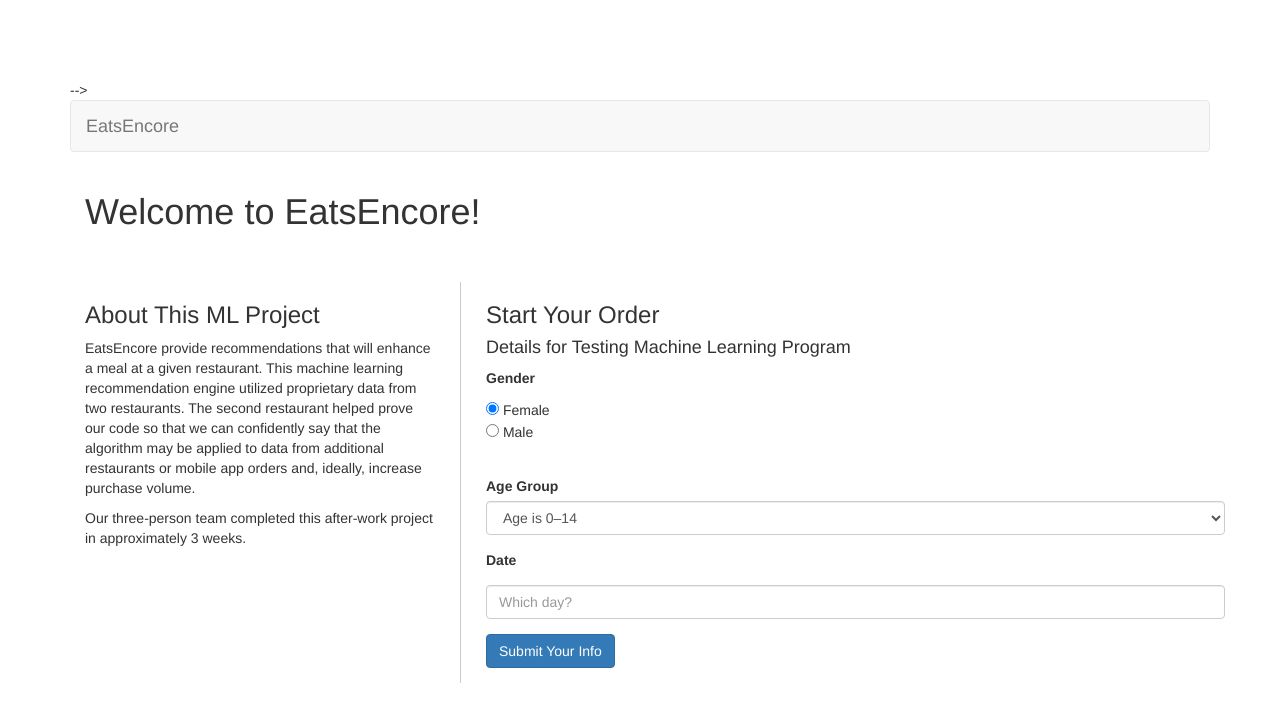
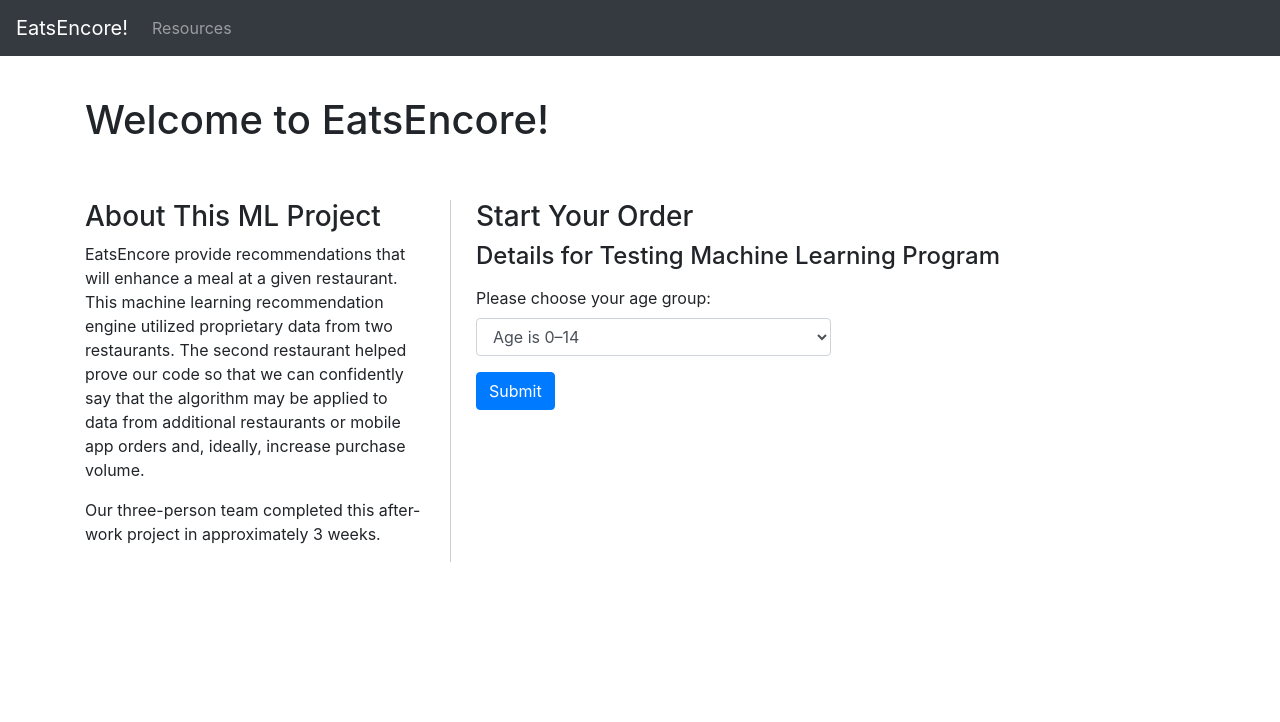
Before and after one commit to ocsc-datascience/EatsEncore, a Flask app: page / in a window 1280 px wide. Shown: the top 722 px of the page. Run offline with Flask 2, Linux system fonts and the light colour scheme; some libraries are stand-ins or nearby versions.

Commit message:
update index.html

```diff
--- a/templates/index.html
+++ b/templates/index.html
@@ -1,83 +1,6 @@
-<!--KNOW IDEA WHAT THIS IS OR WHERE IT CAME FROM
 {% extends "index_core.html" %}
 {% block content %}
--->
 
-<html>
-
-<head>
-  <meta charset="utf-8">
-  <title>
-    EatsEncore
-  </title>
-
-  <!-- Bring in the project's Bootstrap Stylesheet -->
-  <link rel="stylesheet" href="https://maxcdn.bootstrapcdn.com/bootstrap/3.3.7/css/bootstrap.min.css" integrity="sha384-BVYiiSIFeK1dGmJRAkycuHAHRg32OmUcww7on3RYdg4Va+PmSTsz/K68vbdEjh4u" crossorigin="anonymous">
-
-  <link rel="stylesheet" href="style.css">
-
-  <!-- Bring in jQuery -->
-  <script type="text/javascript" src="https://code.jquery.com/jquery-1.11.3.min.js">
-  </script>
-
-  <!-- Bootstrap Date-Picker Plugin -->
-  <script>
-    <link rel="stylesheet" href="https://cdnjs.cloudflare.com/ajax/libs/bootstrap-datepicker/1.5.0/css/bootstrap-datepicker3.min.css">
-    <script type='text/javascript' src="https://cdnjs.cloudflare.com/ajax/libs/bootstrap-datepicker/1.5.0/js/bootstrap-datepicker.min.js">
-  </script>
-
-  <script src="https://netdna.bootstrapcdn.com/bootstrap/3.0.3/js/bootstrap.min.js">
-  </script>
-
-  <script type='text/javascript' src='//code.jquery.com/jquery-1.8.3.js'>
-
-  <script type='text/javascript'>
-  $(function(){
-  $('.input-group.date').datepicker({
-      calendarWeeks: true,
-      todayHighlight: true,
-      autoclose: true
-  });
-  });
-
-  </script>
-</head>
-
-<body>
-  <!--NAV BAR -->
-  <nav class="navbar navbar-default">
-    <div class="container-fluid">
-      <!-- Brand and toggle get grouped for better mobile display
-        DOES THIS NEED TOGGLE? ALSO, WHAT DOES COLLAPSED MEAN HERE?-->
-      <div class="navbar-header">
-        <button type="button" class="navbar-toggle collapsed" data-toggle="collapse" data-target="#bs-example-navbar-collapse-1" aria-expanded="false">
-        <!--
-        <span class="sr-only">Toggle navigation</span>
-        <span class="icon-bar"></span>
-        <span class="icon-bar"></span>
-        <span class="icon-bar"></span>
-        -->
-        </button>
-        <a class="navbar-brand" href="#">EatsEncore</a>
-      </div>
-
-      <!--NAVBAR CONTENT-->
-      <div class="collapse navbar-collapse" id="bs-example-navbar-collapse-1">
-        <form class="navbar-form navbar-left">
-          <!--SEARCH FIELD
-          <div class="form-group">
-            <input type="text" class="form-control" placeholder="Find what you're craving">
-          </div>
-          <button type="submit" class="btn btn-default">MMMmmmmm</button>-->
-        </form>
-      </div>
-      <!-- /.navbar-collapse -->
-    </div>
-    <!-- /.container-fluid -->
-  </nav>
-
-  <!--MAIN CONTENT: BEGINS -->
-  <div class="container">
     <div class="row">
       <div class="col-md-12 text-left mt-3">
         <h1>Welcome to EatsEncore!</h1>
@@ -88,106 +11,37 @@
 
   <!--HOMEPAGE: LEFT COLUMN CODE GOES HERE-->
   <div class="row">
-    <div class="column">
-    <!--<div class="container"> -->
-    <!-- First Row: IS THIS CORRECT? IS IT A ROW? -->
-    <!-- <div class="row"> -->
-      <!-- 1 of 2 columns -->
     <div class="col-xs-6 col-md-4 " style="padding-right:25px; ">
       <h3>About This ML Project</h3>
-        <p>EatsEncore provide recommendations that will enhance a meal at a given restaurant. This machine learning recommendation engine utilized proprietary data from two restaurants. The second restaurant helped prove our code so that we can confidently say that the algorithm may be applied to data from additional restaurants or mobile app orders and, ideally, increase purchase volume.</p>
+      <p>EatsEncore provide recommendations that will enhance a meal at a given restaurant. This machine learning
+      recommendation engine utilized proprietary data from two restaurants. The second restaurant helped prove our code
+      so that we can confidently say that the algorithm may be applied to data from additional restaurants or mobile
+      app orders and, ideally, increase purchase volume.</p>
 
       <p>Our three-person team completed this after-work project in approximately 3 weeks.</p>
     </div>
-    </div>
-      <!--DO WE NEED LINKS TO ANYTHING? OUR BIOS? THE GITHUB REPO?-->
-
-      <!--VERTICAL RULE LINE GOES HERE (TBD)-->
-      <!-- 2 of 2 columns -->
-      <!--HOMEPAGE: RIGHT COLUMN CODE GOES HERE-->
-    <div class="column">
     <div class="col-xs-6 col-md-8 " style="padding-left:25px; border-left: 1px solid #ccc;">
     <h3>Start Your Order</h3>
     <h4>Details for Testing Machine Learning Program</h4>
     <p></p>
-
-        <p><strong>Gender</strong></p>
-        <!--GENDER FORM, radio buttons-->
-        <form>
-          <input type="radio" name="gender" value="female" checked> Female<br>
-          <input type="radio" name="gender" value="male"> Male<br>
-          <br>
-        </form>
-    <!--END GENDER FORM-->
-    <!--AGE FORM-->
-        <div class="form-group">
-          <label for="exampleFormControlSelect1">Age Group</label>
-            <select class="form-control" id="exampleFormControlSelect1">
-              <option>Age is 0–14</option>
-              <option>Age is 15–20</option>
-              <option>Age is 21+</option>
+    <form method="POST">
+    <div class="form-row">
+      <div class="form-group col-md-6">
+        <label for="exampleFormControlSelect1">Please choose your age group:</label>
+        <select class="form-control" id="age_group" name="age_group">
+          <option value="0">Age is 0–14</option>
+          <option value="1">Age is 15–20</option>
+          <option value="2">Age is 21+</option>
         </select>
       </div>
-
-    <!--DATEPICKER FORM-->
-    <div class="container-fluid">
-      <div class="row">
-    <form method="post">
-      <div class="form-group"> <!-- Date input -->
-        <label class="control-label" for="date"><p>Date</p></label>
-        <input class="form-control" id="date" name="date" placeholder="Which day?" type="text"/>
     </div>
-      <div class="form-group"> <!-- Submit button -->
-        <button class="btn btn-primary " name="submit" type="submit">Submit Your Info</button>
-        <p></p>
+    <div class="form-row">
+      <div class="form-group col-md-2">
+        <button type="submit" class="btn btn-primary">Submit</button>
+      </div>
     </div>
     </form>
-     <!-- END DATEPICKER FORM -->
-
-     <!-- TIMEPICKER FORM -->
-     <!-- STILL NEED TO ADD DROPDOWN TIME AS POP UP ON CLICK, LIKE THE CALENDAR -->
-     <!-- <div class="md-form">
-      <label class="control-label" for="date"><p>Lunch or Dinner?</p></label>
-      <input placeholder="What time?" type="text" id="input_starttime" class="form-control timepicker">
-      <div class="form-group">
-        <!-- Submit button -->
-        <!-- <button class="btn btn-primary " name="submit" type="submit">Pick Up Time</button>
-      </div> -->
-      <!-- <label for="input_starttime">Light version, 12hours</label>
-      </div> -->
-    </div>
     </div>
   </div>
 
-<!--DATEPICKER JS -->
-<script>
-    $(document).ready(function(){
-      var date_input=$('input[name="date"]'); //our date input has the name "date"
-      var container=$('.bootstrap-iso form').length>0 ? $('.bootstrap-iso form').parent() : "body";
-      var options={
-        format: 'mm/dd/yyyy',
-        container: container,
-        todayHighlight: true,
-        autoclose: true,
-      };
-      date_input.datepicker(options);
-    })
-</script>
-
-<!--TIMEPICKER JS -->
-<script>
-  $('#spanExample').timepicker();
-    $('#openSpanExample').on('click', function(){
-    $('#spanExample').timepicker('show');
-});
-    // Time Picker Initialization
-$('#input_starttime').pickatime({});
-</script>
-
-
-</body>
-
-</html>
-
-<!--KNOW IDEA WHAT THIS IS OR WHERE IT CAME FROM
-  {% endblock %}-->
+{% endblock %}
```
Also changed, not shown: requirements.txt (+48 -0 lines). Lines whose indentation alone changed are shown as unchanged.
